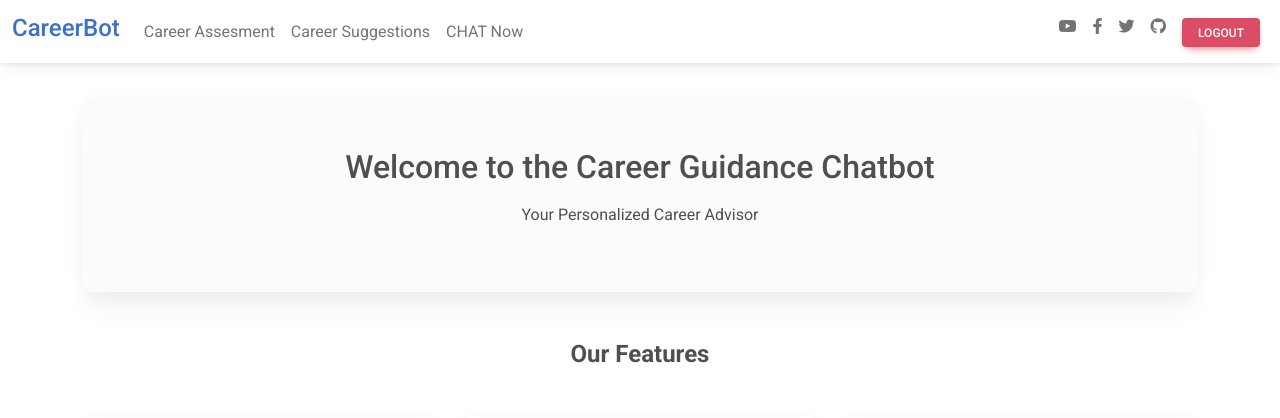
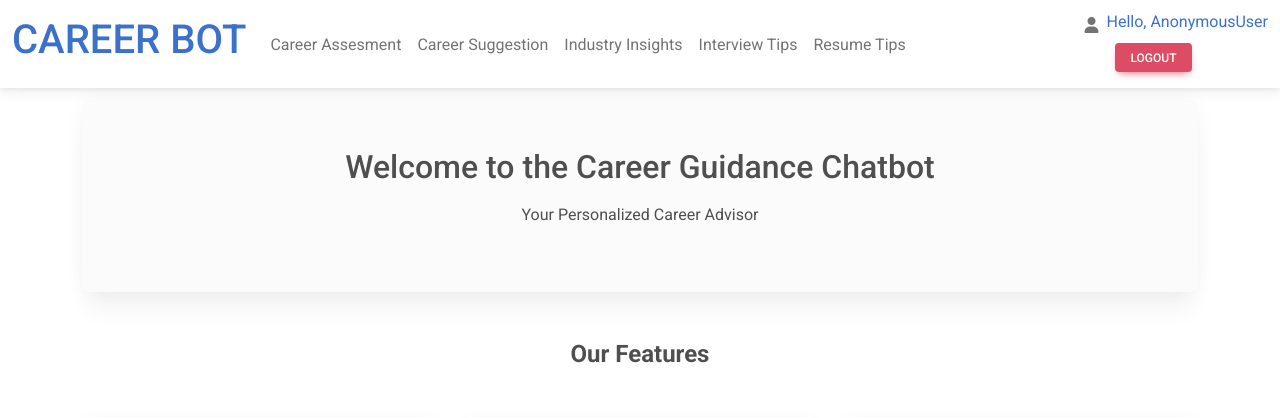
Before and after one commit to roopeshach/careerbot, a Django app: page /data/ in a window 1280 px wide. Shown: the top 418 px of the page. Run offline with Django 3.2, Linux system fonts and the light colour scheme; data comes from the database, SQL or seed files in the repository; data that the repository does not hold is empty; some libraries are stand-ins or nearby versions.

Commit message:
added career suggetion, interview tips, industury insights and resume writing targeted chat bot with interface

```diff
--- a/Authentication/views.py
+++ b/Authentication/views.py
@@ -37,10 +37,8 @@ def login_user(request):
             username = request.POST.get('username')
             password = request.POST.get('password')
             user = authenticate(request, username=username, password=password)
-            print(username , password)
             if user is not None:
                 login(request, user)
-
                 return redirect('Main:index')
 
             else:
--- a/Main/admin.py
+++ b/Main/admin.py
@@ -1,7 +1,7 @@
 from django.contrib import admin
 
 # Register your models here.
-from .models import CareerAssessment, CareerSuggestion, Resume, InterviewTip, IndustryInsight, UserFeedback, CareerAssesmentQuestion, CareerAssesmentAnswer
+from .models import  CareerSuggestion, Resume, InterviewTip, IndustryInsight, UserFeedback, CareerAssesmentQuestion, CareerAssesmentAnswer, CareerAssessmentResponse
 from django.utils.html import format_html
 
 admin.site.register(CareerSuggestion)
@@ -38,4 +38,5 @@ class CareerAssesmentAdmin(admin.ModelAdmin):
 
     # inlines = [CareerAssementQuestionTabularInline]
 
-admin.site.register(CareerAssessment, CareerAssesmentAdmin)
+
+admin.site.register(CareerAssessmentResponse)
--- a/Main/templates/Main/base.html
+++ b/Main/templates/Main/base.html
@@ -14,8 +14,11 @@ href="https://cdnjs.cloudflare.com/ajax/libs/mdb-ui-kit/6.4.0/mdb.min.css"
 rel="stylesheet"
 />
 
+
   <!--Main Navigation-->
   <header>
+
+    <title> CAREER BOT </title>
     <!-- Intro settings -->
     <style>
       #intro {
@@ -28,8 +31,8 @@ rel="stylesheet"
     <nav class="navbar navbar-expand-lg navbar-light bg-white fixed-top">
       <div class="container-fluid">
         <!-- Navbar brand -->
-        <a class="navbar-brand text-primary text-bold" href="/">
-         <h4> CareerBot </h4>
+        <a class="navbar-brand text-primary text-bold " href="/">
+         <h1> CAREER BOT </h1>
         </a>
         <button class="navbar-toggler" type="button" data-mdb-toggle="collapse" data-mdb-target="#navbarExample01"
           aria-controls="navbarExample01" aria-expanded="false" aria-label="Toggle navigation">
@@ -42,12 +45,23 @@ rel="stylesheet"
               <a class="nav-link" href="{% url 'Main:career-assesment' %}" rel="nofollow"
                 >Career Assesment</a>
             </li>
+
             <li class="nav-item">
-              <a class="nav-link" href="#" >Career Suggestions</a>
+              <a class="nav-link" href="/chat/career_suggestion" >Career Suggestion</a>
             </li>
+
             <li class="nav-item">
-              <a class="nav-link" href="{% url 'Main:chat' %}" > CHAT Now</a>
+              <a class="nav-link" href="/chat/industry_insights" >Industry Insights </a>
             </li>
+
+            <li class="nav-item">
+              <a class="nav-link" href="/chat/interview_tips" >Interview Tips</a>
+            </li>
+
+            <li class="nav-item">
+              <a class="nav-link" href="/chat/resume_tips" >Resume Tips </a>
+            </li>
+
           </ul>
 
           <ul class="navbar-nav d-flex flex-row">
@@ -55,27 +69,14 @@ rel="stylesheet"
             <li class="nav-item me-3 me-lg-0">
               <a class="nav-link" href="#" rel="nofollow"
                 target="_blank">
-                <i class="fab fa-youtube"></i>
+                <i class="fas fa-user"></i>
               </a>
             </li>
+
             <li class="nav-item me-3 me-lg-0">
-              <a class="nav-link" href="#" rel="nofollow" target="_blank">
-                <i class="fab fa-facebook-f"></i>
-              </a>
-            </li>
-            <li class="nav-item me-3 me-lg-0">
-              <a class="nav-link" href="#" rel="nofollow" target="_blank">
-                <i class="fab fa-twitter"></i>
-              </a>
-            </li>
-            <li class="nav-item me-3 me-lg-0">
-              <a class="nav-link" href="#" rel="nofollow" target="_blank">
-                <i class="fab fa-github"></i>
-              </a>
-            </li>
-            <li class="nav-item me-3 me-lg-0">
+              <span class="text-primary"> Hello, {{request.user}}</span>
                 <a class="nav-link" href="{% url 'authentication:logout' %}" rel="nofollow" target="_blank">
-                  <button class="btn btn-danger btn-sm"> LogOut
+                  <button class="btn btn-danger btn-sm"> Logout
                     </button>
                 </a>
               </li>
--- a/Main/templates/Main/home.html
+++ b/Main/templates/Main/home.html
@@ -2,7 +2,7 @@
 <div class="row justify-content-center my-4">
     <div class="col-md-7 mt-4">
         <div class="card">
-            <h1 class="card-header text-center">A.I WEB ASSISTANT</h1>
+            <h1 class="card-header text-center">Career Bot</h1>
             <div class="card-body">
               <div class="d-flex justify-content-end">
                 <button type="button" class="btn btn-primary mb-3" onclick="location.href='{% url 'new_chat' %}'">New Chat +</button>
--- a/Main/urls.py
+++ b/Main/urls.py
@@ -6,9 +6,6 @@ urlpatterns = [
     path('', views.index, name="index"),
     path('data/', views.upload_career_assessment_data, name="upload_career_assessment_data"),
     path('career-assesment', views.career_assessment, name='career-assesment'),
-    path('new_chat/', views.new_chat, name='new_chat'),
-    path('error-handler/', views.error_handler, name='error_handler'),
-    path('home', views.home, name='home'),
-    path('chat', views.chat, name="chat")
-
+    path('delete-user-assesment', views.delete_user_assesment, name="delete_user_assesment"),
+    path('chat/<str:choice>', views.career_suggestion_chatbot_view, name="chat"),
 ]
--- a/Main/views.py
+++ b/Main/views.py
@@ -2,11 +2,20 @@ from django.shortcuts import render, redirect
 from .models import CareerAssesmentAnswer, CareerAssesmentQuestion
 from django.conf import settings
 from .secret_key import API_KEY
-import openai
+import openai, json
 openai.api_key = API_KEY
+from django.contrib.auth.decorators import login_required
+from django.shortcuts import render
+# views.py
+from .forms import CareerAssessmentForm
+from .models import CareerAssessmentResponse
+from django.contrib import messages
+
 
 # Create your views here.
+@login_required
 def index(request):
+    # request.session.flush()
     return render(request, 'Main/index.html')
 
 import json
@@ -32,74 +41,185 @@ def upload_career_assessment_data(request):
 
     return render(request, 'Main/index.html')
 
+
+
+@login_required
 def career_assessment(request):
-    questions = CareerAssesmentQuestion.objects.filter(is_active=True)
-    context = {
-        'questions': questions,
-    }
-    return render(request, 'Main/career_assessment.html', context)
+    if request.method == 'POST':
+        #if previous response dont add
+        user = request.user
+        career_responses = get_user_response(user)
+        if career_responses != "":
+            messages.error(request, 'You have already submitted your career assessment, delete previous for adding new.')
+            return redirect('Main:career-assesment')
+        #else save new
+        else:
+            form = CareerAssessmentForm(request.POST)
+            if form.is_valid():
+                user = request.user  # Assuming you have a logged-in user
+                responses = {}
+                for question_id, answer_id in form.cleaned_data.items():
+                    question = CareerAssesmentQuestion.objects.get(id=question_id.split('_')[1])
+                    answer = CareerAssesmentAnswer.objects.get(id=answer_id)
+                    responses[question.question] = answer.answer  # Store the answer text
+                response_json = json.dumps(responses)  # Convert responses to JSON
+                CareerAssessmentResponse.objects.create(user=user, responses=response_json)
+                messages.success(request, 'Your career assessment has been submitted successfully.')
+                return redirect('Main:career-assesment')  # Redirect to a success page
+    else:
+        form = CareerAssessmentForm()
+
+        #if previous response fetch it
+        user = request.user
+        career_responses = get_user_response(user)
+        if career_responses != "":
+            career_responses = json.loads(career_responses)
+        else:
+            career_responses = {}
+
+
+        questions = CareerAssesmentQuestion.objects.filter(is_active=True)
+        context = {
+            'form': form,
+            'questions': questions,
+            'career_responses': career_responses,
+        }
+        return render(request, 'Main/career_assessment.html', context)
 
 
 
-# this is the home view for handling home page logic
-def home(request):
+
+def get_user_response(user):
     try:
-        # if the session does not have a messages key, create one
-        if 'messages' not in request.session:
-            request.session['messages'] = [
-                {"role": "system", "content": "You are now chatting with a user, provide them with comprehensive, short and concise answers."},
-            ]
-        if request.method == 'POST':
-            # get the prompt from the form
-            prompt = request.POST.get('prompt')
-            # get the temperature from the form
-            temperature = float(request.POST.get('temperature', 0.1))
-            # append the prompt to the messages list
-            request.session['messages'].append({"role": "user", "content": prompt})
-            # set the session as modified
-            request.session.modified = True
-            # call the openai API
-            response = openai.ChatCompletion.create(
-                model="gpt-3.5-turbo",
-                messages=request.session['messages'],
-                temperature=temperature,
-                max_tokens=1000,
-            )
-            # format the response
-            formatted_response = response['choices'][0]['message']['content']
-            # append the response to the messages list
-            request.session['messages'].append({"role": "assistant", "content": formatted_response})
-            request.session.modified = True
-            # redirect to the home page
-            context = {
-                'messages': request.session['messages'],
-                'prompt': '',
-                'temperature': temperature,
-            }
-            return render(request, 'Main/home.html', context)
-        else:
-            # if the request is not a POST request, render the home page
-            context = {
-                'messages': request.session['messages'],
-                'prompt': '',
-                'temperature': 0.1,
-            }
-            return render(request, 'Main/home.html', context)
-    except Exception as e:
-        print(e)
-        # if there is an error, redirect to the error handler
-        return redirect('Main:error_handler')
+        career_responses = CareerAssessmentResponse.objects.filter(user=user).latest('created_at')
+        career_responses = career_responses.responses
+    except CareerAssessmentResponse.DoesNotExist:
+        career_responses = ""
+    return career_responses
 
-def new_chat(request):
-    # clear the messages list
-    request.session.pop('messages', None)
-    return redirect('Main:home')
+@login_required
+def delete_user_assesment(request):
+    user = request.user
+    career_responses = CareerAssessmentResponse.objects.filter(user=user)
+    # if exists delete if dont show message
+    if career_responses.exists():
+        career_responses.delete()
+        messages.success(request, 'Your career assessment has been deleted successfully.')
+    else:
+        messages.success(request, 'No career assessment to delete.')
+    return redirect('Main:career-assesment')
+
+# This method formats the user responses as HTML for display
+def format_responses_as_html(responses):
+    html = ""
+    for question, answer in responses.items():
+        html += f"<strong>{question}</strong>: {answer}<br>"
+    return html
+
+# Initialize the ChatGPT model
+openai.api_key = "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"
+
+# This method initializes the chatbot and returns the chatbot's response
+def initialize_chatbot(prompt_data, choice):
+    choices = [
+        'career_suggestion',
+        'industry_insights',
+        'interview_tips',
+        'resume_tips'
+    ]
+
+    if choice.strip() not in choices:
+        raise Exception('Invalid choice.')
+
+    # Define the initial message for each choice
+    initial_messages = {
+        'career_suggestion': "You are a career suggestion bot. Your goal is to provide career suggestions based on the user's responses to career assessment questions. Here are the user's responses: Note(Provide output in html formatted tags.",
+        'industry_insights': "You are an industry insights bot. Your goal is to provide industry insights based on the user's responses to career assessment questions. Here are the user's responses: Note(Provide output in html formatted tags. Note(Provide output in html formatted tags.",
+        'interview_tips': "You are an interview tips bot. Your goal is to provide interview tips based on the user's responses to career assessment questions. Here are the user's responses: Note(Provide output in html formatted tags.",
+        'resume_tips': "You are a resume tips bot. Your goal is to provide resume tips based on the user's responses to career assessment questions. Here are the user's responses: Note(Provide output in html formatted tags."
+    }
+
+    initial_message = initial_messages[choice.strip()]
+    formatted_responses = format_responses_as_html(json.loads(prompt_data))
+    prompt = f"{initial_message}<br><br>{formatted_responses}"
+
+    # Set up and invoke the ChatGPT model
+    response = openai.ChatCompletion.create(
+        model="gpt-3.5-turbo",
+        messages=[
+            {"role": "system", "content": "You are a chatbot that assists with career-related questions."},
+            {"role": "user", "content": prompt}
+        ],
+        max_tokens=100,
+        temperature=0.5,
+    )
+
+    return response.choices[0].message['content']
 
 
-# this is the view for handling errors
-def error_handler(request):
-    return render(request, 'Main/404.html')
+# Career Suggestion Chatbot View
+@login_required
+def career_suggestion_chatbot_view(request, choice):
+    # Define valid choices
+    valid_choices = ['career_suggestion', 'industry_insights', 'interview_tips', 'resume_tips']
 
+    if choice not in valid_choices:
+        return redirect('Main:home')  # Redirect to home or some other page if the choice is not valid
 
-def chat(request):
-    return render(request, 'Main/chat.html')
+    # Set the session variable for the selected choice
+    request.session['selected_choice'] = choice
+
+    # Get the user's career assessment responses
+    career_responses = get_user_response(request.user)
+
+    # Get the current conversation for the selected choice from session
+    conversation_key = f'{choice}_conversation'
+    conversation = request.session.get(conversation_key, [])
+
+    if request.method == 'POST':
+        user_input = request.POST.get('user_input')
+
+        # Append user input to the conversation
+        if user_input:
+            conversation.append({"role": "user", "content": user_input})
+
+        # Format prompts for the chatbot
+        prompts = [{"role": message["role"], "content": message["content"]} for message in conversation]
+
+        # Set up and invoke the ChatGPT model
+        response = openai.ChatCompletion.create(
+            model="gpt-3.5-turbo",
+            messages=prompts,
+            api_key=openai.api_key,
+            temperature=0.5,
+            max_tokens=100
+        )
+
+        # Extract chatbot replies from the response
+        chatbot_replies = [message['message']['content'] for message in response['choices'] if message['message']['role'] == 'assistant']
+
+        # Append chatbot replies to the conversation
+        for reply in chatbot_replies:
+            conversation.append({"role": "assistant", "content": reply})
+
+        # Update the conversation in the session
+        request.session[conversation_key] = conversation
+
+        return render(request, 'Main/chat.html', {'user_input': user_input, 'chatbot_replies': chatbot_replies, 'conversation': conversation})
+    else:
+        try:
+            # Load the previous conversation from session if exists
+            conversation = request.session[conversation_key]
+            return render(request, 'Main/chat.html', {'conversation': conversation})
+        except KeyError:
+            # If previous conversation does not exist, initialize the chatbot with prompt
+            if career_responses:
+                # Initialize chatbot with prompt
+                chatbot_prompt = initialize_chatbot(career_responses, choice)
+                conversation.append({"role": "assistant", "content": chatbot_prompt})
+                request.session[conversation_key] = conversation
+                return render(request, 'Main/chat.html', {'conversation': conversation})
+            else:
+                # Add message and redirect
+                messages.success(request, 'Please complete the career assessment first.')
+                return redirect('Main:career-assessment')
```
Also changed, not shown: Main/forms.py (added, +14 -0 lines), Main/models.py (+11 -4 lines), Main/templates/Main/career_assessment.html (+54 -17 lines), Main/templates/Main/chat.html (+78 -55 lines), Main/templates/Main/chat1.html (added, +78 -0 lines), Main/migrations/0005_careerassessmentresponse_userchat_and_more.py (added).
